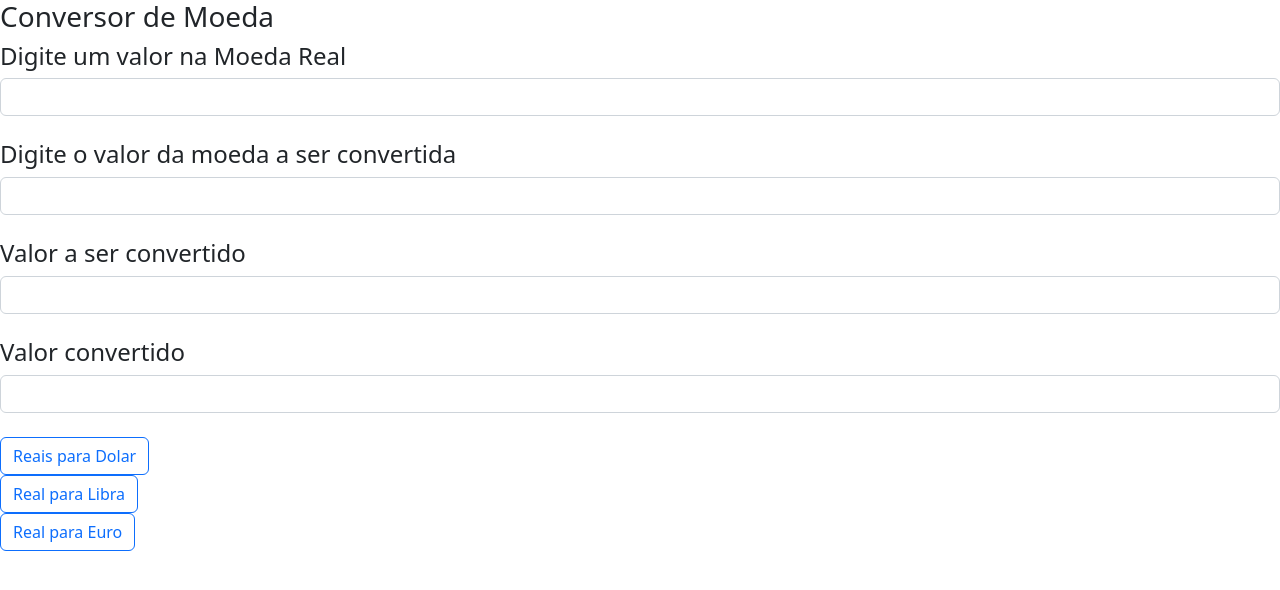
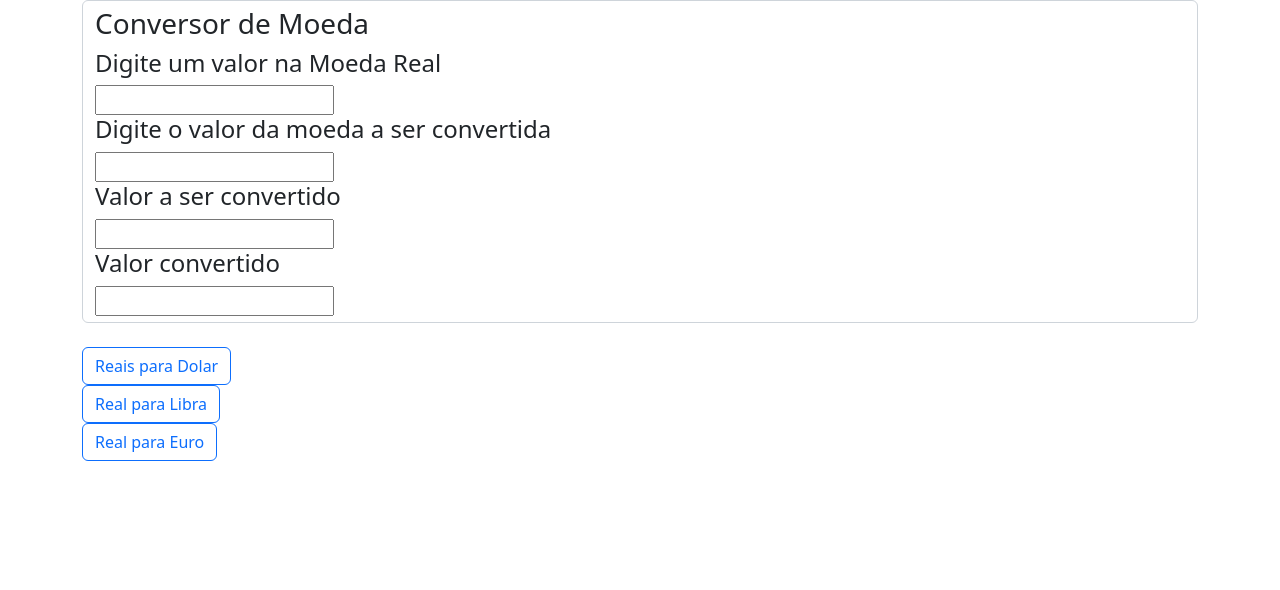
Before and after one commit to AndersonFranciscato/Conversordemoeda, an Angular app: page / in a window 1280 px wide. Shown: the top 590 px of the page. Built offline with nearby package versions, Linux system fonts and the light colour scheme.

Commit message:
novo commit 6

```diff
--- a/src/app/conversor-moeda/conversor-moeda.component.html
+++ b/src/app/conversor-moeda/conversor-moeda.component.html
@@ -1,20 +1,24 @@
 <form action="/action_page.php">
+<div class="container">
+<div class="form-control">
 <h3>Conversor de Moeda</h3>
 <h4>Digite um valor na Moeda Real</h4>
-<input class="form-control" type="float" name="moeda1" id="valor1">
+<input  type="float" name="moeda1" id="valor1">
 <br>
 <h4>Digite o valor da moeda a ser convertida</h4>
-<input  class="form-control" type="float" name="moeda2" id="valor2">
+<input   type="float" name="moeda2" id="valor2">
 <br>
 <h4>Valor a ser convertido</h4>
-<input class="form-control" type="float" name="valorconverter" id="valor3">
+<input  type="float" name="valorconverter" id="valor3">
 <br>
 <h4>Valor convertido</h4>
-<input class="form-control" type="float" name="resultado" id="valor4">
+<input  type="float" name="resultado" id="valor4">
+</div>
 <br>
-<button ng  type="button" class="btn btn-outline-primary" onClick="realdolar()">Reais para Dolar</button>
+<button  type="button" class="btn btn-outline-primary" onClick="realdolar()">Reais para Dolar</button>
 <br>
 <button  type="button" class="btn btn-outline-primary" onClick="reallibra()">Real para Libra </button>
 <br>
 <button type="button" class="btn btn-outline-primary" onClick="realeuro()">Real para Euro </button>
+</div>
 </form>
```
